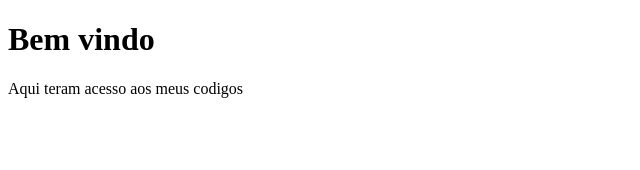
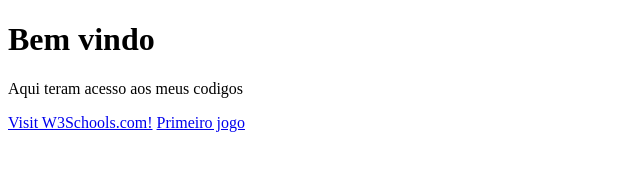
Before and after one commit to brunopereiraandrade/brunopereiraandrade.github.io, a plain HTML site: page index.html in a window 1280 px wide. Shown: the whole page, without its empty margins (0-640 px from the left). Drawn offline with Linux system fonts and the light colour scheme.

Commit message:
Update index.html

```diff
--- a/index.html
+++ b/index.html
@@ -7,6 +7,8 @@
 
        <h1>Bem vindo</h1>
         <p>Aqui teram acesso aos meus codigos</p>
+      <a href="https://www.w3schools.com/">Visit W3Schools.com!</a>
+      <a href="https://brunopereiraandrade.github.io/voo-geogr-fico/">Primeiro jogo</a>
 
    </body>
 </html>
```
